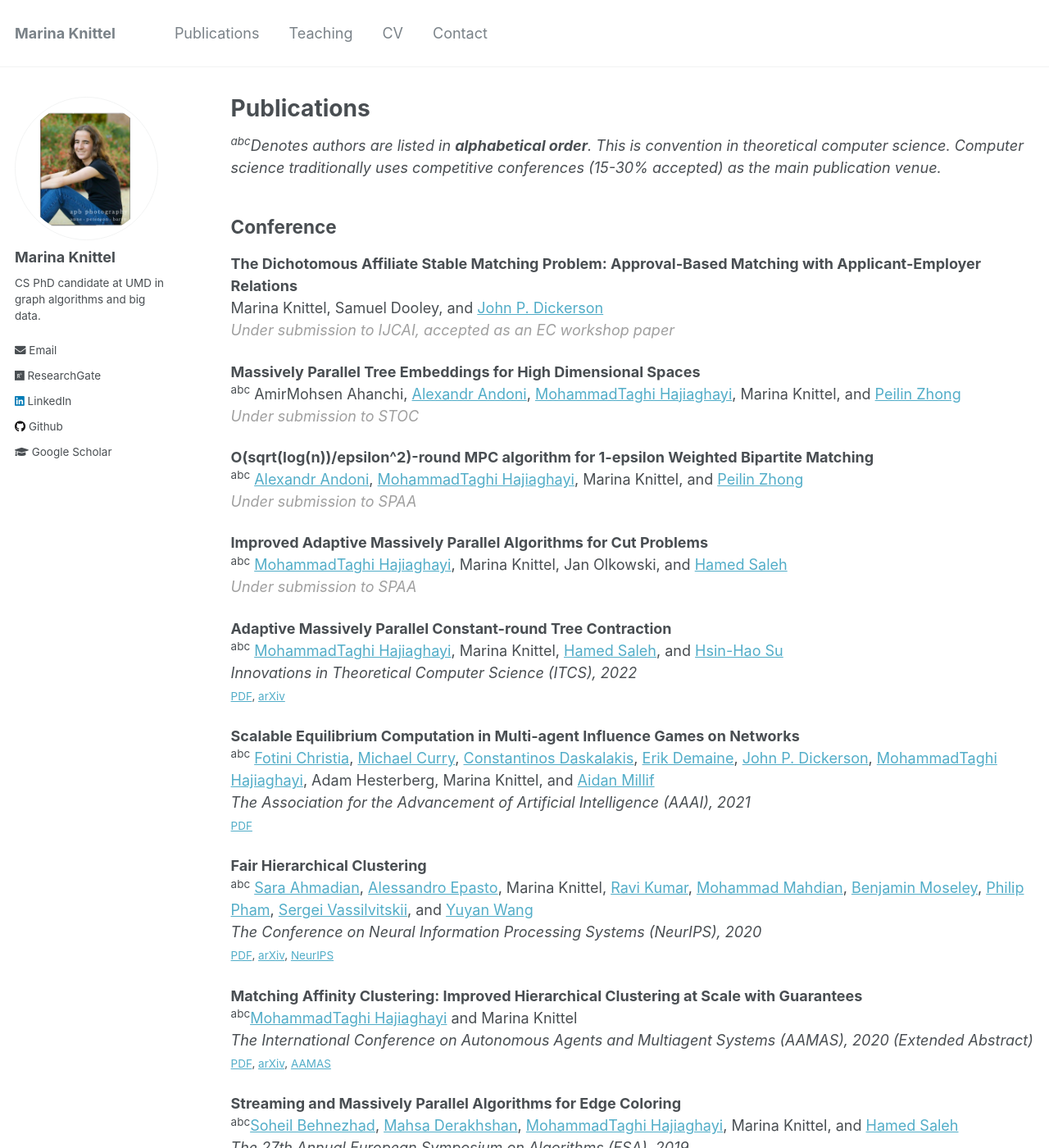
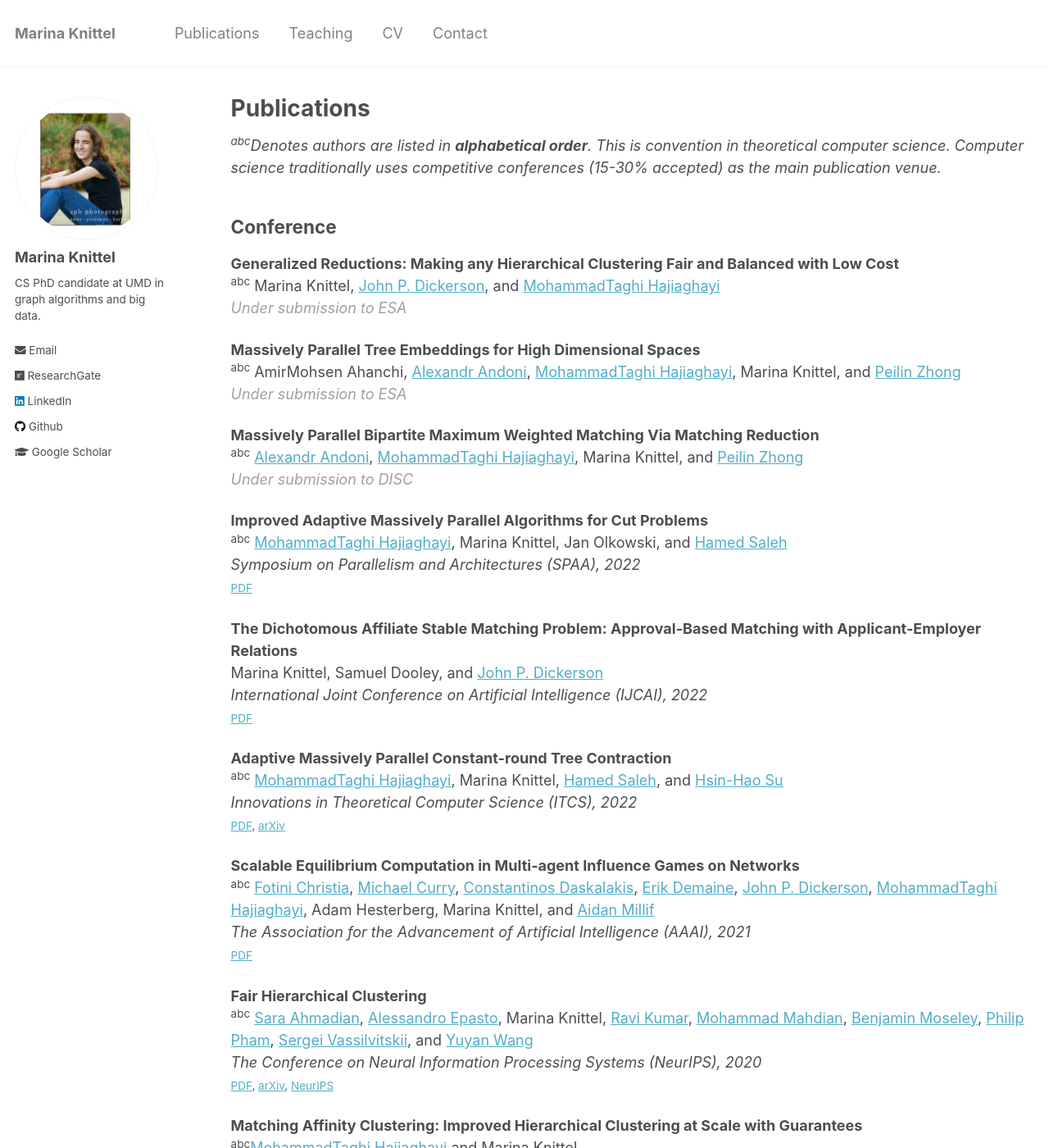
Before and after one commit to mknittel/mknittel.github.io, a Jekyll site: the page built from _pages/publications.md, in a window 1280 px wide and 1400 px high. Shown: the whole window at 82% size. Built offline with Jekyll 4.4.1, drawn with Linux system fonts in a browser that asks for light colours.

Commit message:
Updated website

```diff
--- a/_pages/publications.md
+++ b/_pages/publications.md
@@ -23,21 +23,27 @@ author_profile: true
 Computer science traditionally uses competitive conferences (15-30% accepted) as the main publication venue.*
 
 ## Conference
-**The Dichotomous Affiliate Stable Matching Problem: Approval-Based Matching with Applicant-Employer Relations**<br/>
-Marina Knittel, Samuel Dooley, and [John P. Dickerson](http://jpdickerson.com/)<br/>
-<span style="color:#A0A0A0">*Under submission to IJCAI, accepted as an EC workshop paper*</span>
+**Generalized Reductions: Making any Hierarchical Clustering Fair and Balanced with Low Cost**<br/>
+<sup>abc</sup> Marina Knittel, [John P. Dickerson](http://jpdickerson.com/), and [MohammadTaghi Hajiaghayi](https://www.cs.umd.edu/~hajiagha/)<br/>
+<span style="color:#A0A0A0">*Under submission to ESA*</span>
 
 **Massively Parallel Tree Embeddings for High Dimensional Spaces**<br/>
 <sup>abc</sup> AmirMohsen Ahanchi, [Alexandr Andoni](http://www.cs.columbia.edu/~andoni/), [MohammadTaghi Hajiaghayi](https://www.cs.umd.edu/~hajiagha/), Marina Knittel, and [Peilin Zhong](http://www.cs.columbia.edu/~peilin/)<br/>
-<span style="color:#A0A0A0">*Under submission to STOC*</span>
+<span style="color:#A0A0A0">*Under submission to ESA*</span>
 
-**O(sqrt(log(n))/epsilon^2)-round MPC algorithm for 1-epsilon Weighted Bipartite Matching**<br/>
+**Massively Parallel Bipartite Maximum Weighted Matching Via Matching Reduction**<br/>
 <sup>abc</sup> [Alexandr Andoni](http://www.cs.columbia.edu/~andoni/), [MohammadTaghi Hajiaghayi](https://www.cs.umd.edu/~hajiagha/), Marina Knittel, and [Peilin Zhong](http://www.cs.columbia.edu/~peilin/)<br/>
-<span style="color:#A0A0A0">*Under submission to SPAA*</span>
+<span style="color:#A0A0A0">*Under submission to DISC*</span>
 
 **Improved Adaptive Massively Parallel Algorithms for Cut Problems**<br/>
 <sup>abc</sup> [MohammadTaghi Hajiaghayi](https://www.cs.umd.edu/~hajiagha/), Marina Knittel, Jan Olkowski, and [Hamed Saleh](https://www.cs.umd.edu/~hamed/)<br/>
-<span style="color:#A0A0A0">*Under submission to SPAA*</span>
+*Symposium on Parallelism and Architectures (SPAA), 2022*<br/>
+<small>[PDF](https://mknittel.github.io/files/Hajiaghayi_et_al_SPAA_2022.pdf)</small>
+
+**The Dichotomous Affiliate Stable Matching Problem: Approval-Based Matching with Applicant-Employer Relations**<br/>
+Marina Knittel, Samuel Dooley, and [John P. Dickerson](http://jpdickerson.com/)<br/>
+*International Joint Conference on Artificial Intelligence (IJCAI), 2022*<br/>
+<small>[PDF](https://mknittel.github.io/files/Knittel_et_al_IJCAI_2022.pdf)</small>
 
 **Adaptive Massively Parallel Constant-round Tree Contraction**<br/>
 <sup>abc</sup> [MohammadTaghi Hajiaghayi](https://www.cs.umd.edu/~hajiagha/), Marina Knittel, [Hamed Saleh](https://www.cs.umd.edu/~hamed/), and [Hsin-Hao Su](https://sites.google.com/site/distributedhsinhao/)<br/>
```
Also changed, not shown: _pages/about.md (+2 -2 lines), _publications/Knittel_et_al_IJCAI_2022.md (added, +8 -0 lines), 2 other files.
